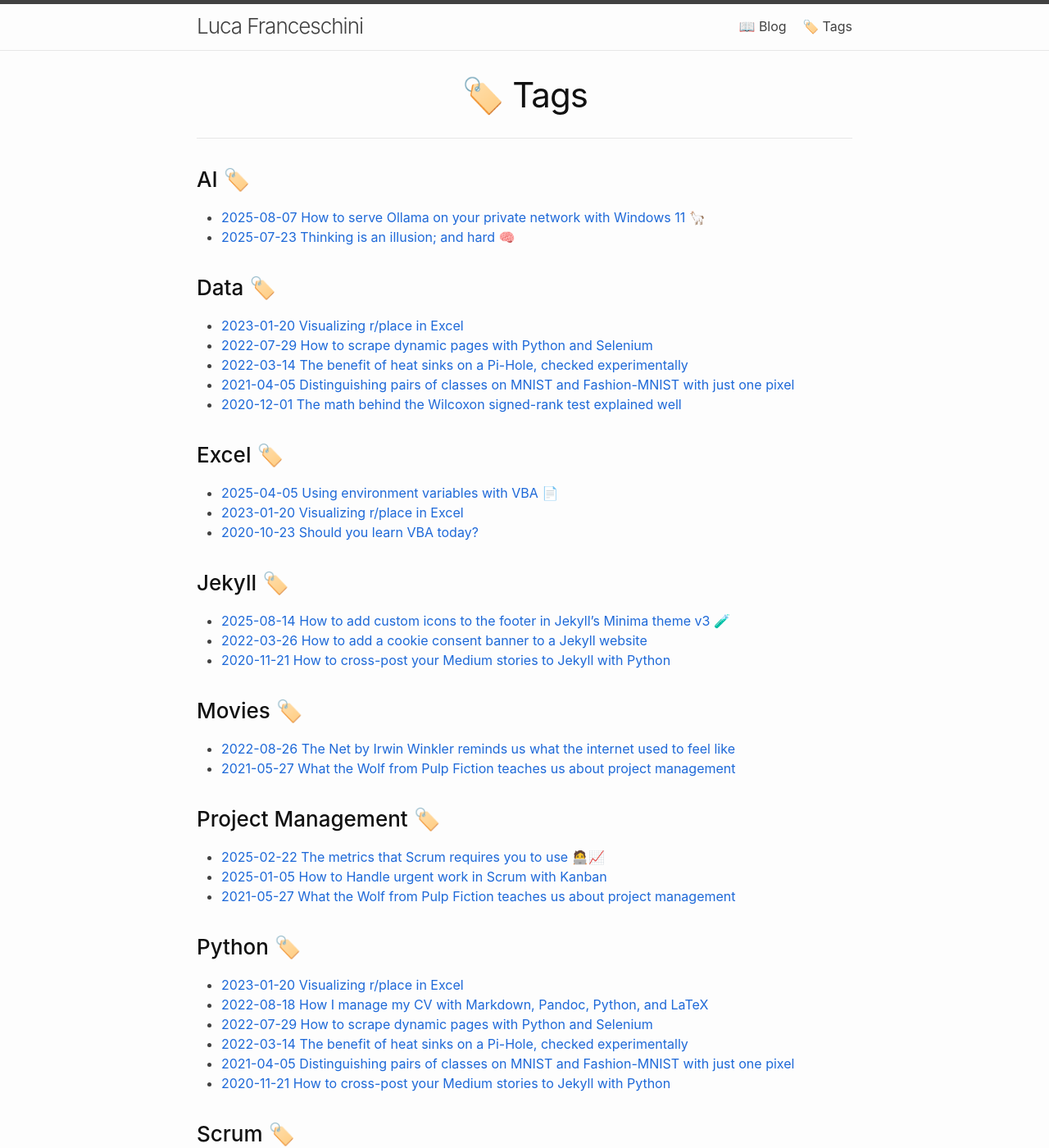
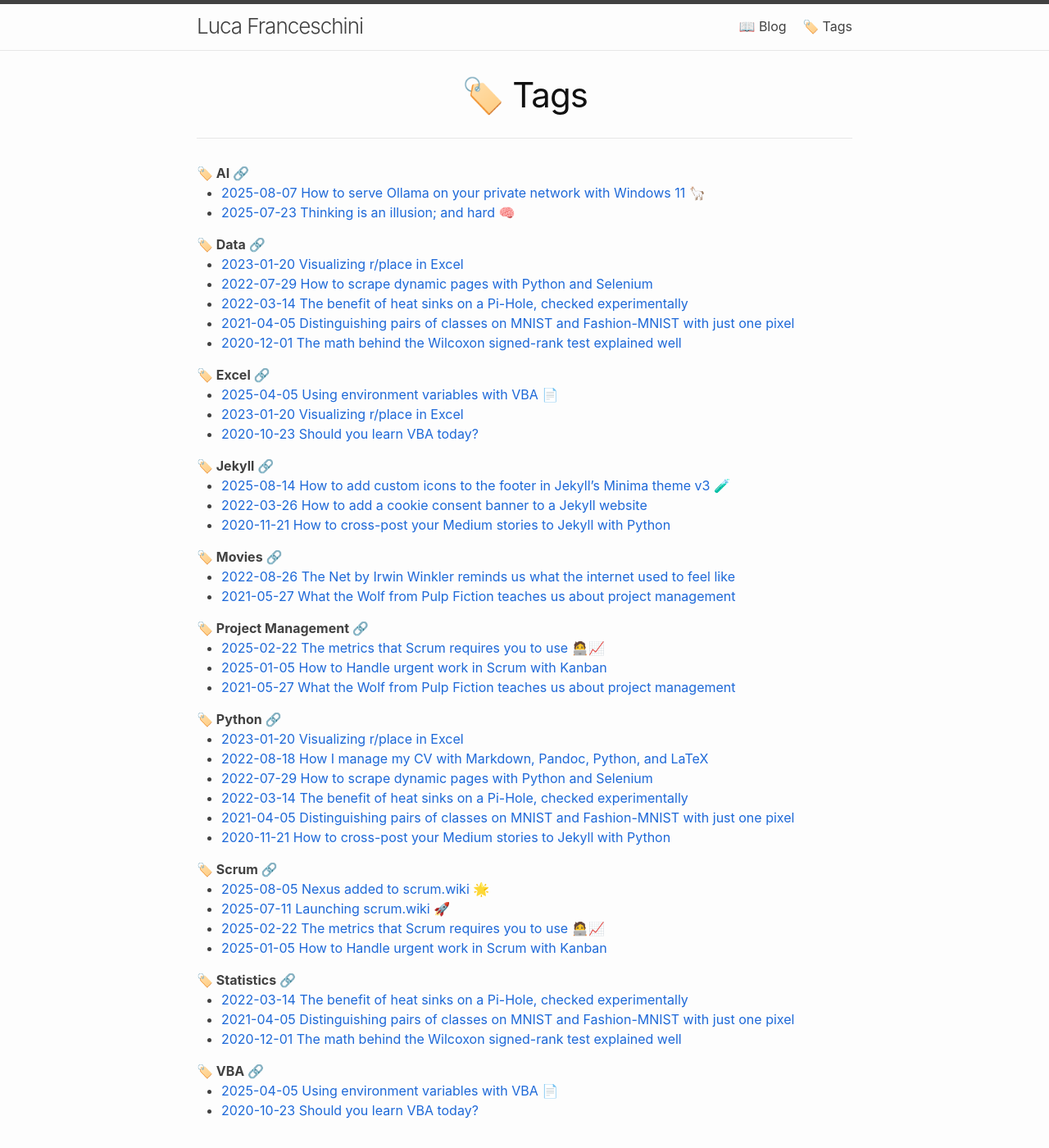
Before and after one commit to lucafrance/lucafrance.github.io, a Jekyll site: the page built from tags.html, in a window 1280 px wide and 1400 px high. Shown: the whole window at 82% size. Built offline with Jekyll 4.4.1, drawn with Linux system fonts in a browser that asks for light colours; a script that is not in the unit is left out.

Commit message:
Update tags page

```diff
--- a/tags.html
+++ b/tags.html
@@ -5,7 +5,7 @@ title: 🏷️ Tags
 
 {% assign sorted_tags = site.tags | sort %}
 {% for tag in sorted_tags %}
-  <h3>{{ tag[0] }} <a id="{{ tag[0] }}" href="{{ page.url }}#{{ tag[0] }}">🏷️</a></h3>
+  <strong>🏷️ {{ tag[0] }} <a id="{{ tag[0] }}" href="{{ page.url }}#{{ tag[0] }}">🔗</a></strong>
   <ul>
     {% for post in tag[1] %}
       <li><a href="{{ post.url }}">{{ post.date | date: "%Y-%m-%d" }} {{ post.title }}</a></li>
```
